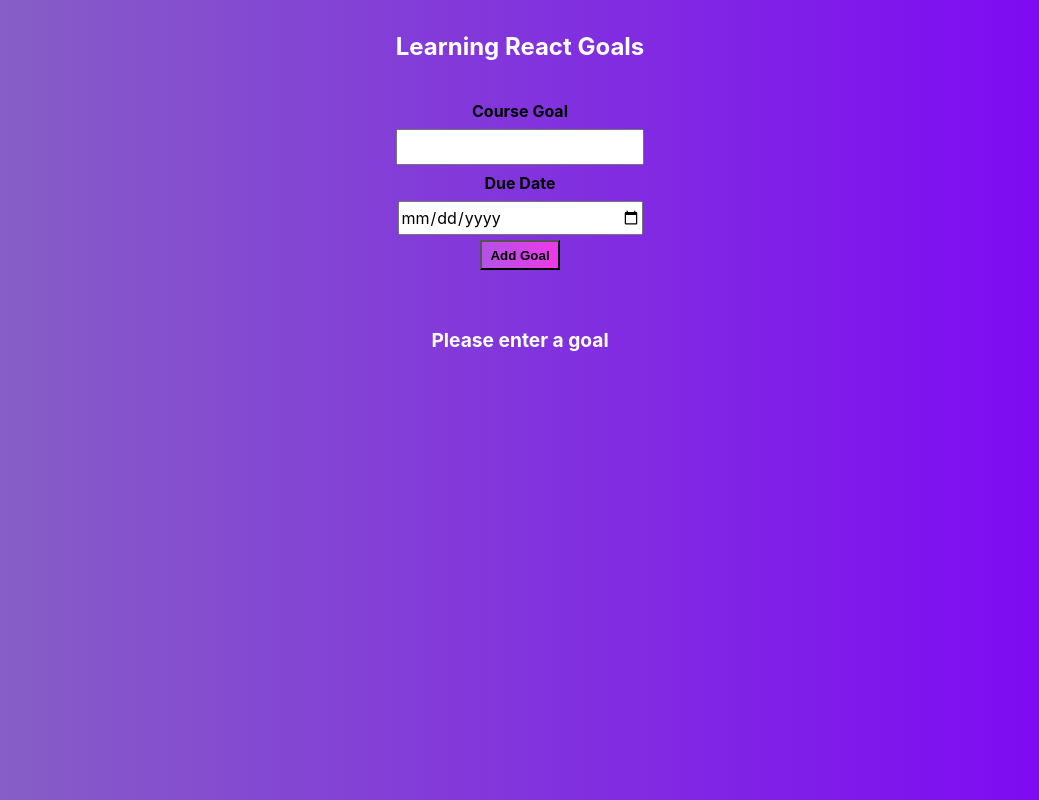
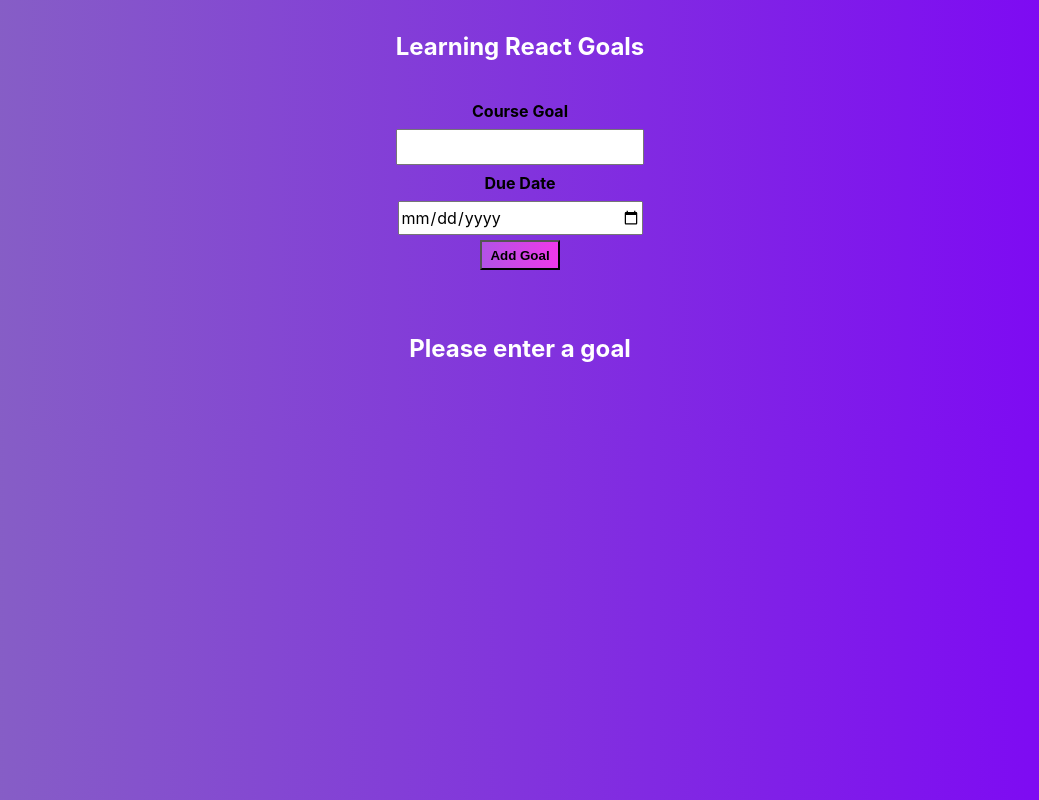
Before and after one commit to jrletner/my-react-app, a React (Create React App) app: page / in a window 1280 px wide. Shown: the whole page, without its empty margins (120-1159 px from the left). Built offline with nearby package versions, Linux system fonts and the light colour scheme.

Commit message:
refactor: Update GoalList component to use underline style for the heading

```diff
--- a/src/components/GoalList/GoalList.css
+++ b/src/components/GoalList/GoalList.css
@@ -6,7 +6,7 @@
   margin-top: 1rem;
 }
 
-.goal-list h2 {
+.underline {
   font-size: 1.5rem;
   margin-bottom: 1rem;
   border-bottom: 2px solid #ccc;
--- a/src/components/GoalList/GoalList.js
+++ b/src/components/GoalList/GoalList.js
@@ -15,7 +15,7 @@ export default function GoalList(props) {
     // don't display if there are no goals
 
     <div className="goal-list">
-      {props.goals.length > 0 ? <h2>Goal List</h2> : <h4>Please enter a goal</h4>}
+      {props.goals.length > 0 ? <h2 className="underline">Goal List</h2> : <h2>Please enter a goal</h2>}
       <ul>
         {props.goals.map((goal) => {
           return (
```
